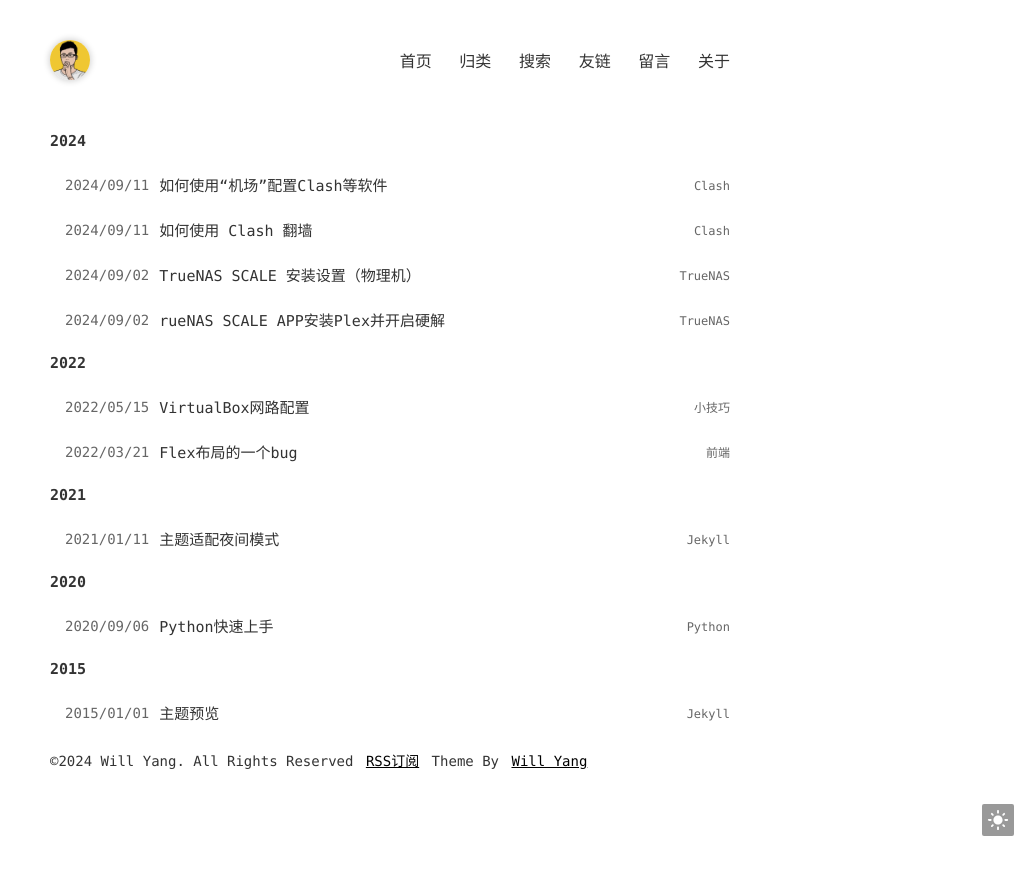
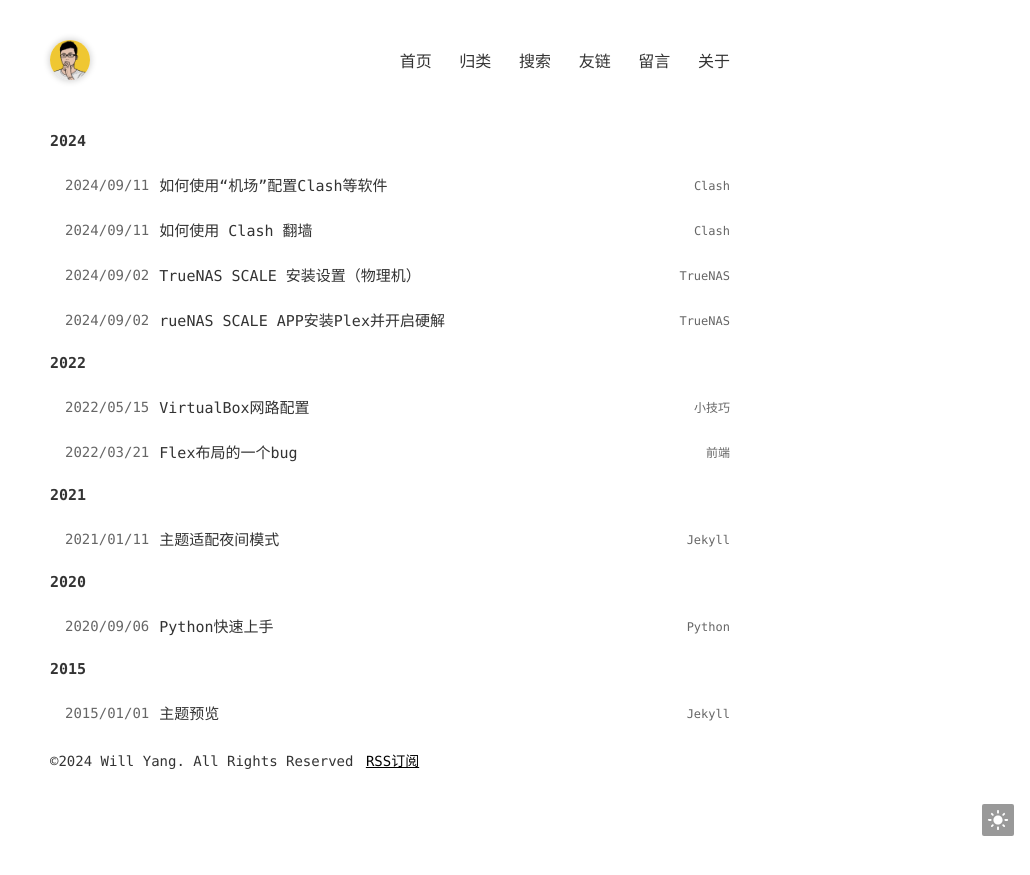
Before and after one commit to zongzaimang/blog.willyang, a Jekyll site: the page built from index.html, in a window 1280 px wide. Shown: the top 875 px of the page, without its empty margins (250-1280 px from the left). Built offline with Jekyll 4.4.1, drawn with Linux system fonts in a browser that asks for light colours.

Commit message:
Update footer.html

```diff
--- a/_includes/footer.html
+++ b/_includes/footer.html
@@ -1,9 +1,6 @@
 <footer class="footer">
   <span>{{ site.footerText }}</span>
   <a href="{{ site.baseurl }}/static/xml/rss.xml">RSS订阅</a>
-  {%- comment %} 请保留主题来源，么么哒~ {% endcomment %}
-  <span>Theme By</span>
-  <a href="https://github.com/zongzaimang/zongzaimang">Will Yang</a>
 
   {%- if site.extCount %}
     <span>总访问量</span>
```
